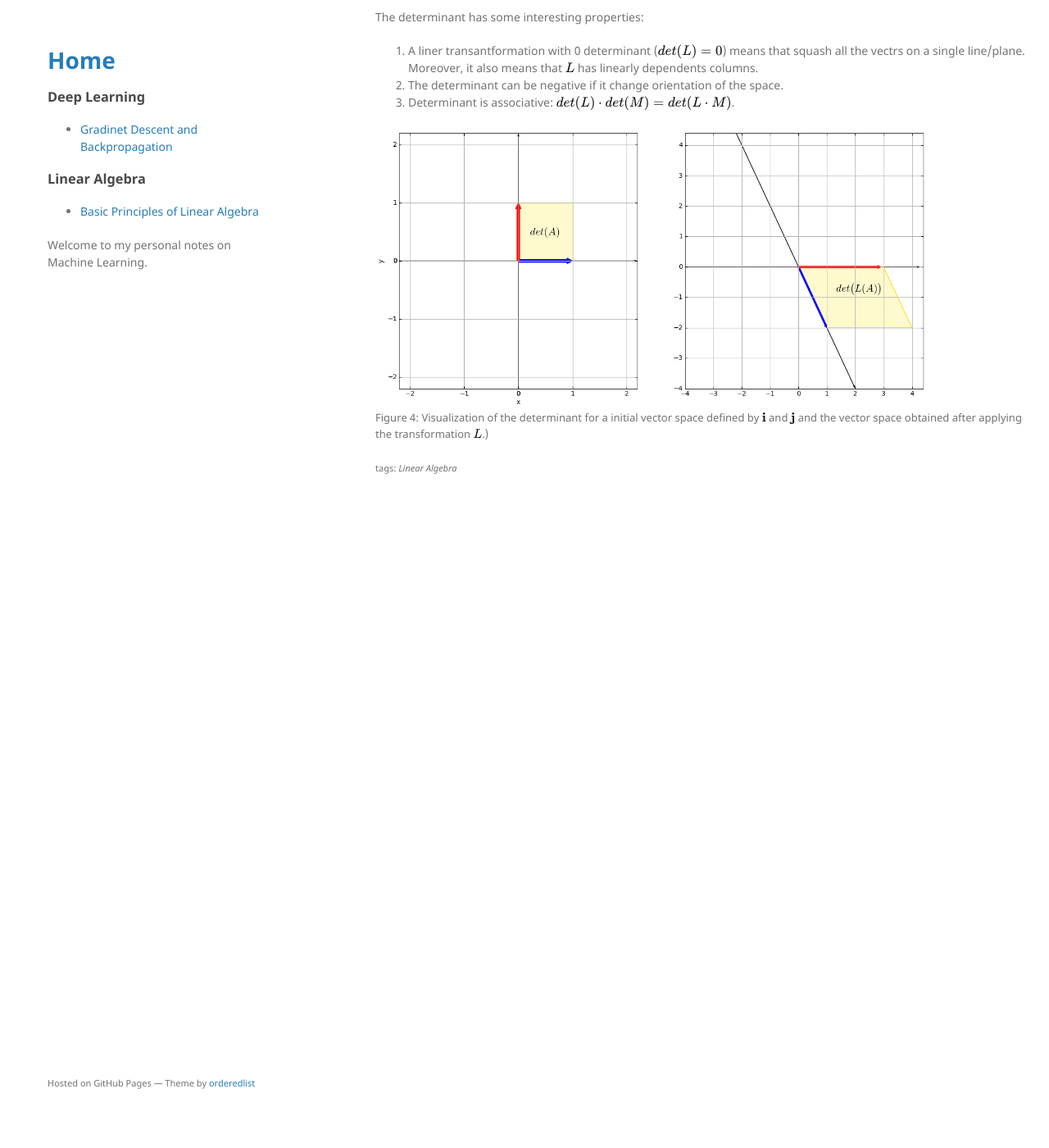
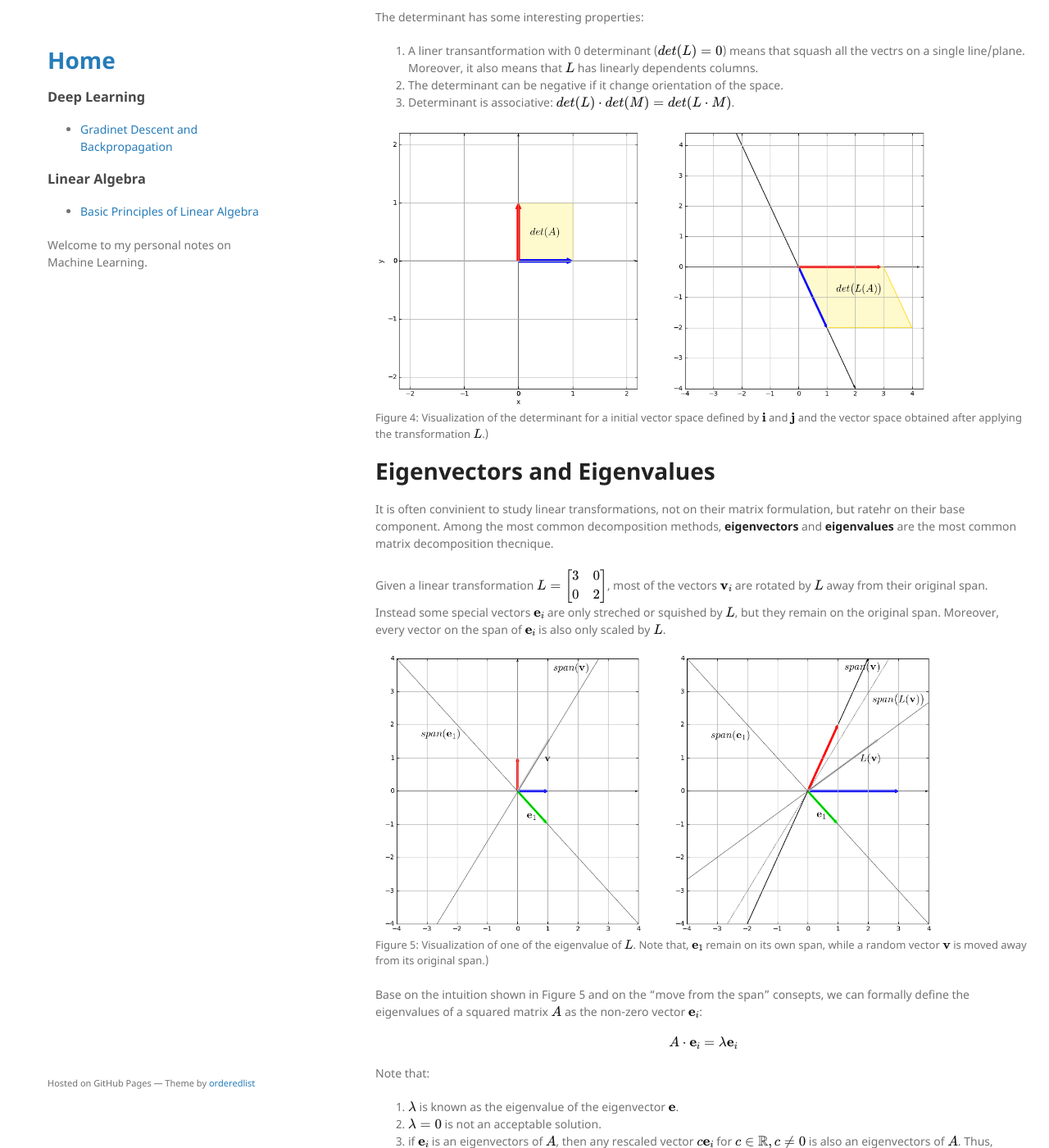
Before and after one commit to andompesta/andompesta.github.io, a Jekyll site: the page built from _posts/2020-12-23-base-vectors.md, in a window 1280 px wide and 1400 px high, scrolled down 3284 px. Shown: the whole window at 82% size. Built offline with Jekyll 4.4.1, drawn with Linux system fonts in a browser that asks for light colours; formulas are drawn with MathJax 3; a script that is not in the unit is left out; before the commit the page ends 3914 px from its top, so only the background shows below that; some of the changed text lies outside the part shown.

Commit message:
eigenvectors

```diff
--- a/_posts/2020-12-23-base-vectors.md
+++ b/_posts/2020-12-23-base-vectors.md
@@ -129,3 +129,49 @@ The determinant has some interesting properties:
 <img src="{{site.baseurl}}/assets/img/linear_algebra/determinant.png" style="max-width: 85%">
 <p style="font-size:small;">Figure 4: Visualization of the determinant for a initial vector space defined by $\mathbf{i}$ and $\mathbf{j}$ and the vector space obtained after applying the transformation $L$.)</p>
 </div>
+
+# Eigenvectors and Eigenvalues
+
+It is often convinient to study linear transformations, not on their matrix formulation, but ratehr on their base component.
+Among the most common decomposition methods, **eigenvectors** and **eigenvalues** are the most common matrix decomposition thecnique.
+
+
+Given a linear transformation $$L = \left[\begin{array}{cc} 3 & 0\\ 0 & 2 \end{array}\right]$$, most of the vectors $$\mathbf{v}_i$$ are rotated by $$L$$ away from their original span.
+Instead some special vectors $$\mathbf{e}_i$$ are only streched or squished by $$L$$, but they remain on the original span. Moreover, every vector on the span of $$\mathbf{e}_i$$ is also only scaled by $$L$$.
+
+
+<div>
+<img src="{{site.baseurl}}/assets/img/linear_algebra/eigen_values.png" style="max-width: 85%">
+<p style="font-size:small;">Figure 5: Visualization of one of the eigenvalue of $L$. Note that, $\mathbf{e}_1$ remain on its own span, while a random vector $\mathbf{v}$ is moved away from its original span.)</p>
+</div>
+
+
+Base on the intuition shown in Figure 5 and on the "move from the span" consepts, we can formally define the eigenvalues of a squared matrix $$A$$ as the non-zero vector $$\mathbf{e}_i$$:
+
+
+$$
+\begin{align*}
+A \cdot \mathbf{e}_i = \lambda \mathbf{e}_i
+\end{align*}
+$$
+
+Note that:
+1. $\lambda$ is known as the eigenvalue of the eigenvector $$\mathbf{e}$$.
+2. $$\lambda = 0 $$ is not an acceptable solution.
+3. if $$\mathbf{e}_i$$ is an eigenvectors of $$A$$, then any rescaled vector $$c \mathbf{e}_i $$ for $$ c \in \mathbb{R}, c \neq 0$$ is also an eigenvectors of $$A$$. Thus, usually only hte unit eigenvectors are considered.
+
+
+There is an interesting connection between eigenvectors are determinant. According to the formal definition of eigenvectors, we are tring to map a matrix to a vector. Thus, we are tring to map a volume/surface to a single line/point; which is possible only if the determinant of the matrix is 0:
+
+$$
+\begin{align*}
+A \cdot \mathbf{e}_i &= \lambda \mathbf{e}_i \\
+A \cdot \mathbf{e}_i &= (I \lambda) \mathbf{e}_i \\
+(A - \lambda I) \mathbf{e}_i &= 0 \\
+& \Rightarrow det(A - \lambda I) = 0
+\end{align*}
+$$
+
+
+
+Using the eigenvectors as basis of a linear transformation, makes the computation easier. Specifically, if we express a linear transformation $$A$$ using its own eigenvector as bases we get a diagonal transformation (formed by the eigenvalues of the eigenvectors).
```
Also changed, not shown: assets/img/linear_algebra/eigen_values.png (added).
